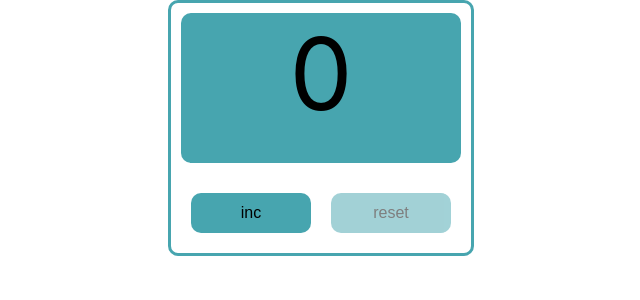
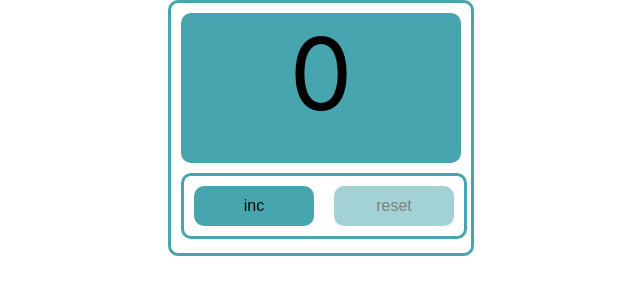
Before and after one commit to OlhaFedorets/counter-01, a React (Create React App) app: page / in a window 1280 px wide. Shown: the top 300 px of the page, without its empty margins (319-959 px from the left). Built offline with nearby package versions, Linux system fonts and the light colour scheme.

Commit message:
change app

```diff
--- a/src/App.css
+++ b/src/App.css
@@ -44,8 +44,21 @@
   /*}*/
 }
 
+.frame{
+  display: flex;
+  flex-direction: row;
+  justify-content: center;
+  text-align: center;
+    border: 3px solid #47a5af;
+    border-radius: 10px;
+    width: 280px;
+    height: 60px;
+    margin-left: 10px;
+
+}
+
 .button{
-  margin: 20px 0 0 20px;
+  margin: 10px;
   width: 120px;
   height: 40px;
   background-color: #47a5af;
@@ -56,7 +69,7 @@
 }
 
 .activeButton{
-  margin: 20px 0 0 20px;
+  margin: 10px;
   width: 120px;
   height: 40px;
   background-color: #47a5af;
--- a/src/App.tsx
+++ b/src/App.tsx
@@ -18,14 +18,14 @@ function App() {
     return (
         <div className="App">
             <div className={count === 5 ? 'maxCount' : "count"}>{count}</div>
-            {/*<div>*/}
+            <div className={'frame'}>
                 <Button title={'inc'}
                         onClickHandler={increaseFunction}
                         className={count < 5 ? 'activeButton' : 'button'}/>
                 <Button title={'reset'}
                         onClickHandler={resetFunction}
                         className={count !== 0 ? 'activeButton' : 'button'}/>
-            {/*</div>*/}
+            </div>
         </div>
     );
 }
```
Lines whose indentation alone changed are shown as unchanged.
